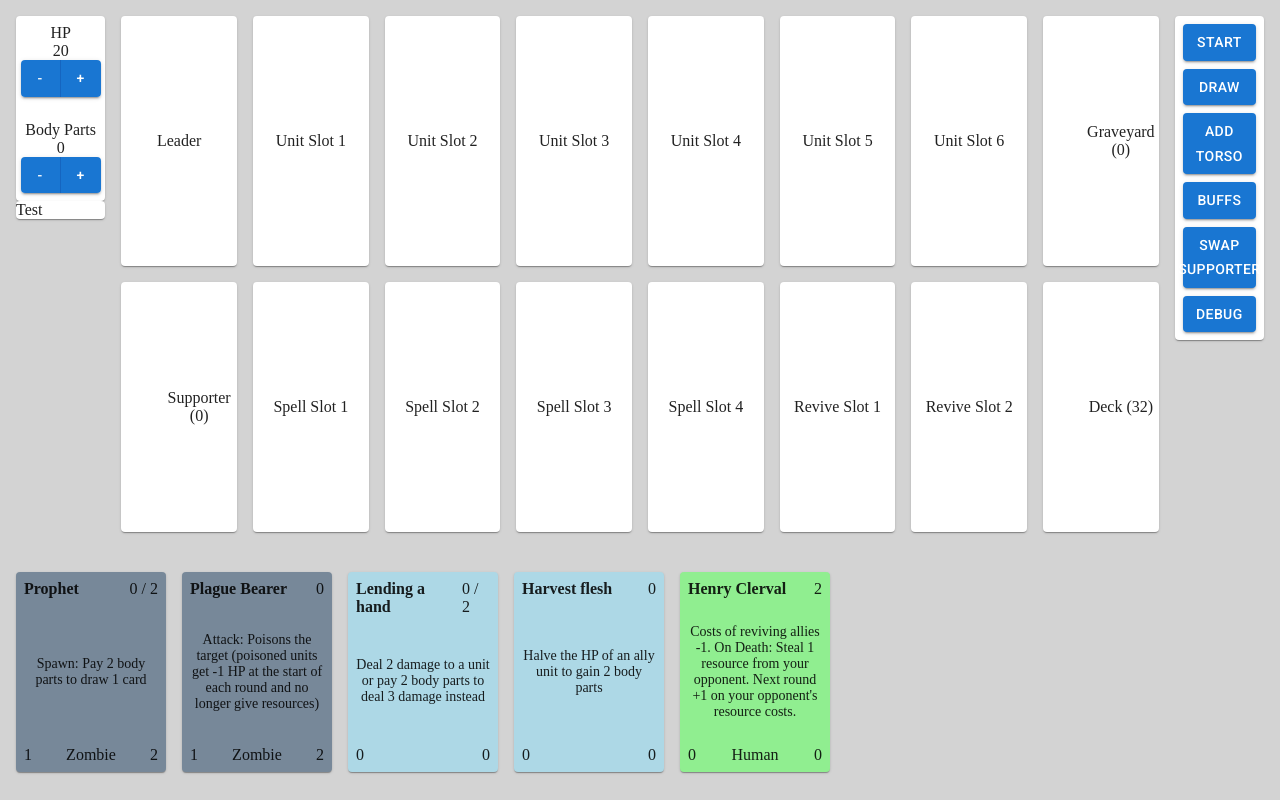
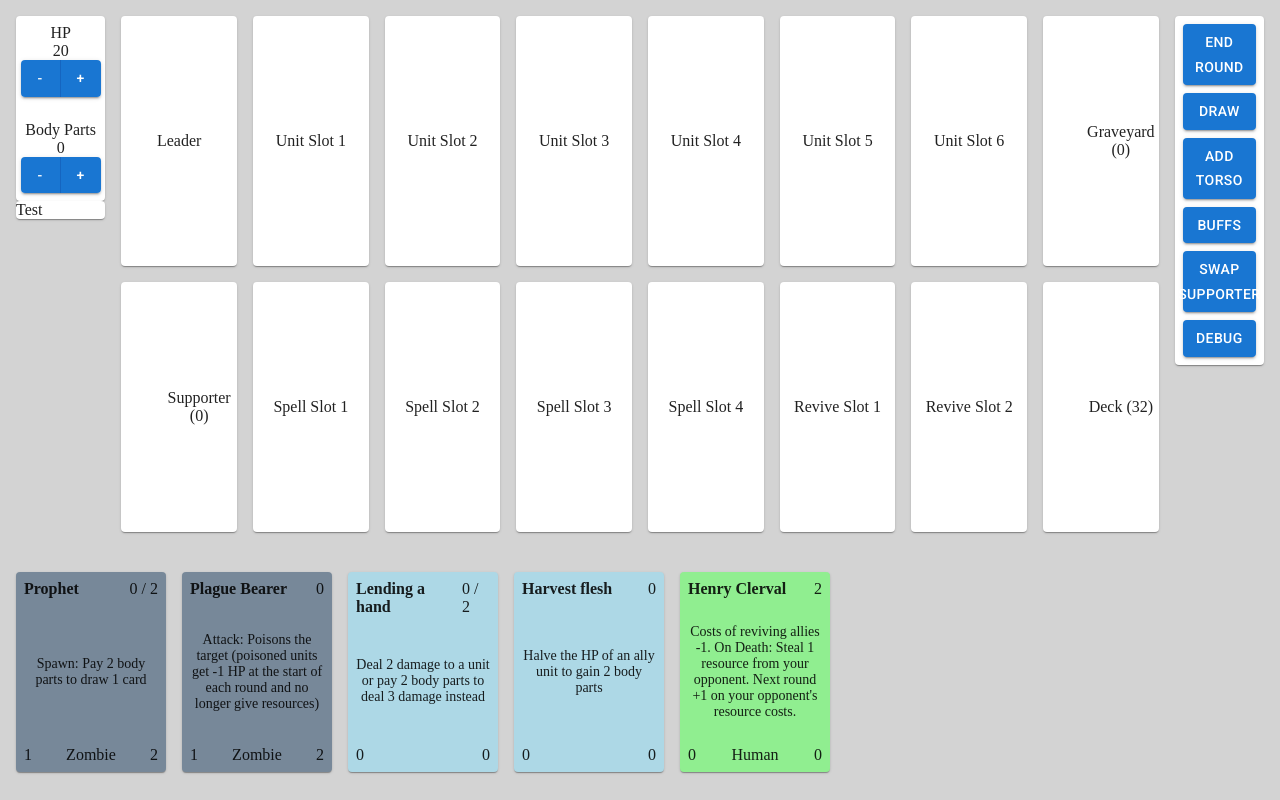
Before and after one commit to by-alx/random_card_game, a React (Vite) app: page / in a window 1280 px wide. Both pictures are taken after a click on the button "START". Built offline with nearby package versions, Linux system fonts and the light colour scheme; some icons are missing.

Commit message:
Add round logic.

```diff
--- a/src/components/Actions.tsx
+++ b/src/components/Actions.tsx
@@ -12,6 +12,8 @@ import {
     cardsInHandAtom,
     cardsInPlayAtom,
     cardsInReviveAtom,
+    playerResourceAtom,
+    roundAtom,
     supporterIndexAtom,
     supportersInPlayAtom,
 } from "../data/atoms";
@@ -31,6 +33,8 @@ export default function Actions() {
     const [cards, setCards] = useAtom(cardsAtom);
     const [buffs, setBuffs] = useAtom(buffsAtom);
     const [supporterIndex, setSupporterIndex] = useAtom(supporterIndexAtom);
+    const [round, setRound] = useAtom(roundAtom);
+    const [playerResource, setPlayerResource] = useAtom(playerResourceAtom);
 
     const [open, setOpen] = useState(false);
     const handleOpen = () => setOpen(true);
@@ -60,6 +64,21 @@ export default function Actions() {
         },
         [cardsInDeck]
     );
+
+    const startGame = useCallback(() => {
+        drawCards(5);
+        setRound({ count: 1, isRunning: true });
+    }, [drawCards, setRound]);
+
+    const startRound = useCallback(() => {
+        drawCards(1);
+        setPlayerResource(playerResource + 1);
+        setRound({ count: round.count + 1, isRunning: true });
+    }, [drawCards, setRound, round]);
+
+    const endRound = useCallback(() => {
+        setRound({ count: round.count, isRunning: false });
+    }, [setRound, round]);
 
     const addTorso = useCallback(() => {
         const newCard = getCardByName("Explosive Torso");
@@ -118,9 +137,19 @@ export default function Actions() {
     return (
         <Paper sx={{ padding: 1 }}>
             <Box sx={{ display: "flex", flexDirection: "column", gap: 1 }}>
-                <Button variant="contained" onClick={() => drawCards(5)}>
-                    Start
-                </Button>
+                {round.count === 0 ? (
+                    <Button variant="contained" onClick={startGame}>
+                        Start
+                    </Button>
+                ) : round.isRunning ? (
+                    <Button variant="contained" onClick={endRound}>
+                        End Round
+                    </Button>
+                ) : (
+                    <Button variant="contained" onClick={startRound}>
+                        Next Round
+                    </Button>
+                )}
                 <Button variant="contained" onClick={() => drawCards(1)}>
                     Draw
                 </Button>
--- a/src/data/atoms.ts
+++ b/src/data/atoms.ts
@@ -23,6 +23,7 @@ cards.forEach((card) => {
     }
 });
 
+export const roundAtom = atom({count: 0, isRunning: false});
 export const playerHpAtom = atom(20);
 export const playerResourceAtom = atom(0);
 export const buffsAtom = atom({attack: 0, defense: 0, cost: 0});
```
